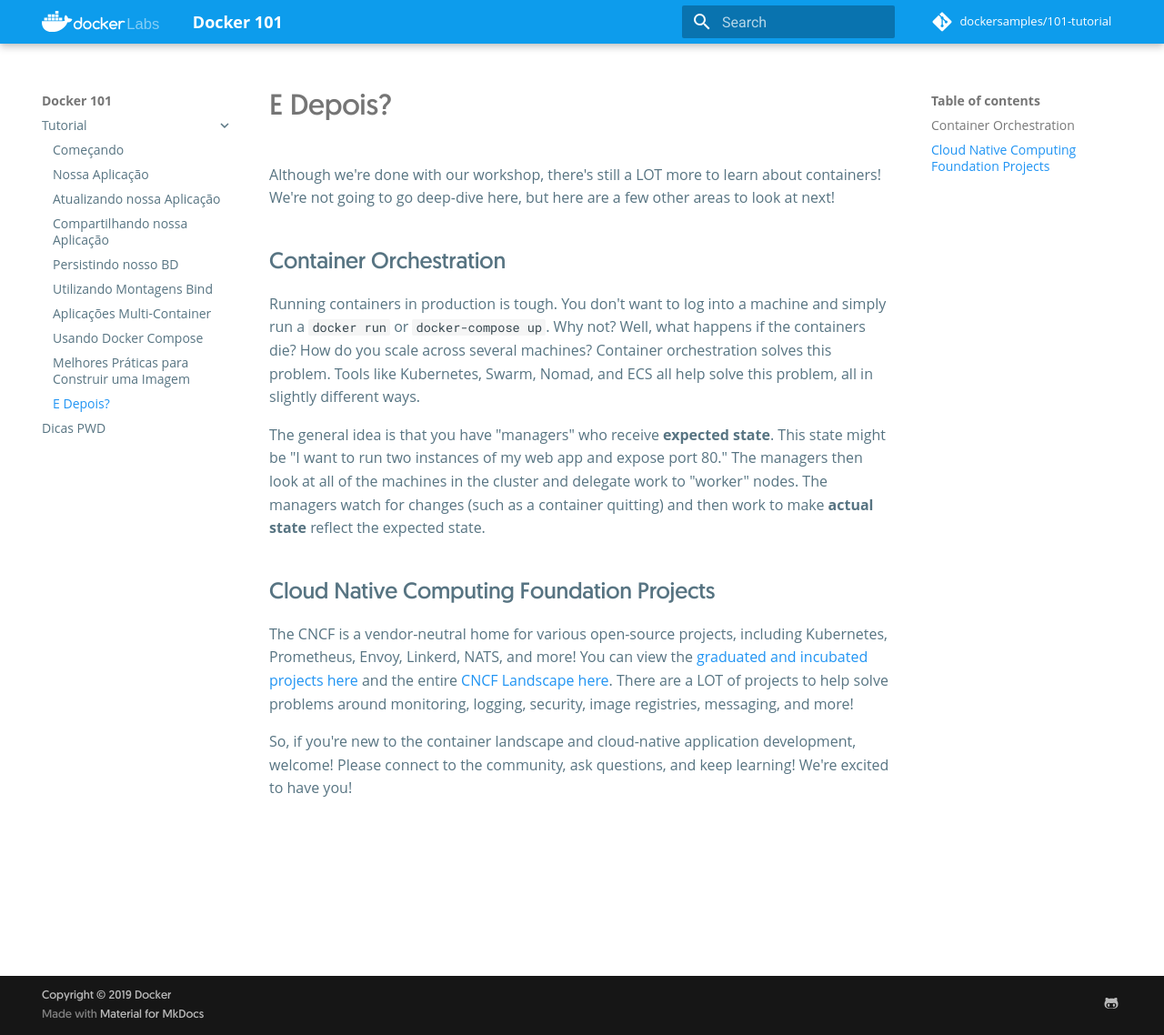
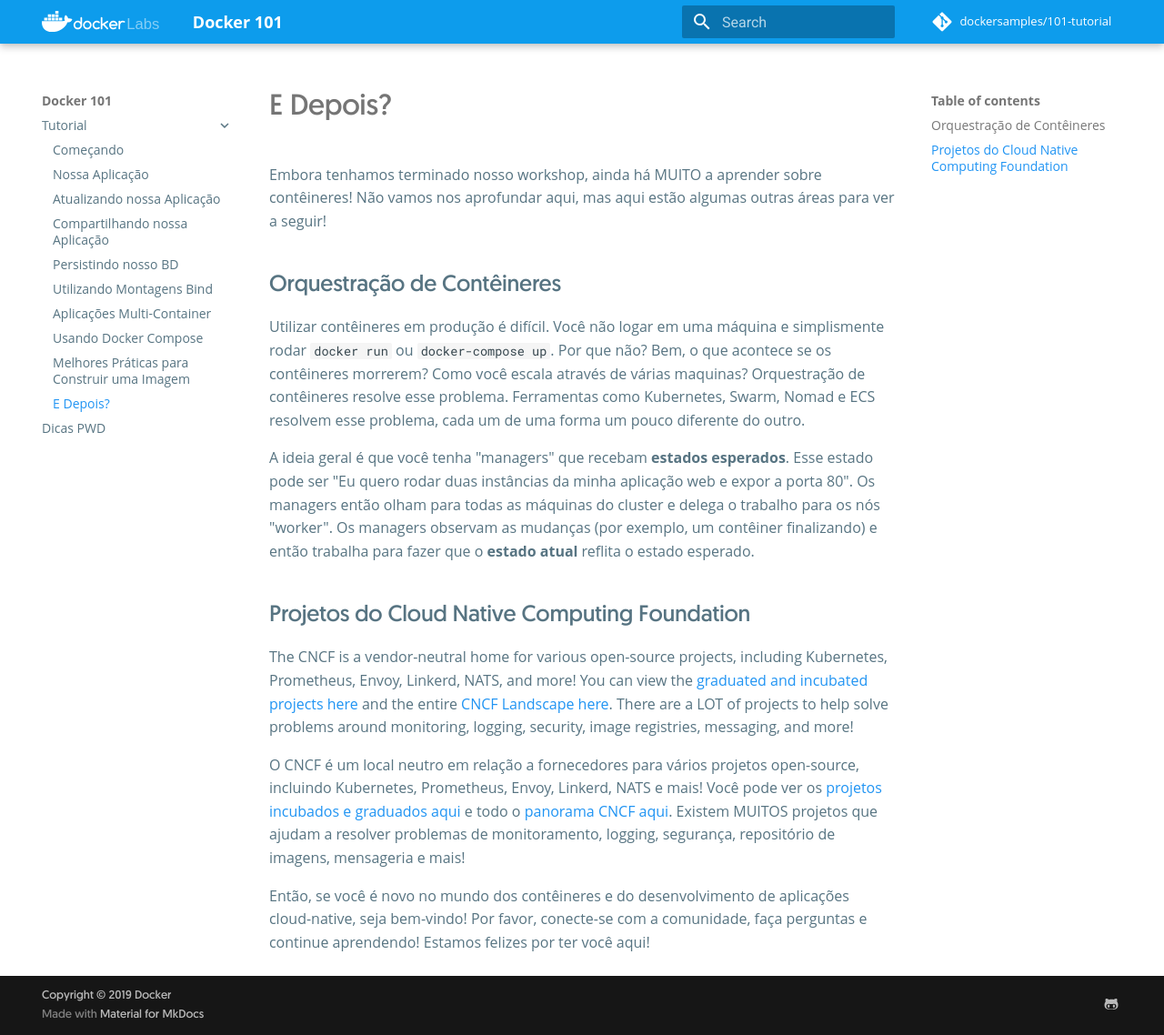
Before and after one commit to dockersamples/101-tutorial, an MkDocs documentation site: the page built from docs/tutorial/what-next/index.md, in a window 1280 px wide and 1138 px high. Shown: the whole window at 91% size. Built offline with MkDocs 1.6.1 and Material for MkDocs 9.7.7, drawn with Linux system fonts in a browser that asks for light colours; nearby versions of some CDN libraries; comment, search, counter and statistics services are not loaded.

Commit message:
Translate "What Next" to PT-BR

```diff
--- a/docs/tutorial/what-next/index.md
+++ b/docs/tutorial/what-next/index.md
@@ -1,26 +1,32 @@
+Embora tenhamos terminado nosso workshop, ainda há MUITO a aprender sobre contêineres!
+Não vamos nos aprofundar aqui, mas aqui estão algumas outras áreas para ver a seguir!
 
-Although we're done with our workshop, there's still a LOT more to learn about containers!
-We're not going to go deep-dive here, but here are a few other areas to look at next!
+## Orquestração de Contêineres
 
-## Container Orchestration
+Utilizar contêineres em produção é difícil. Você não logar em uma máquina e simplismente rodar
+`docker run` ou `docker-compose up`. Por que não? Bem, o que acontece se os contêineres morrerem?
+Como você escala através de várias maquinas? Orquestração de contêineres resolve esse problema.
+Ferramentas como Kubernetes, Swarm, Nomad e ECS resolvem esse problema, cada um de uma forma um
+pouco diferente do outro.
 
-Running containers in production is tough. You don't want to log into a machine and simply run a
-`docker run` or `docker-compose up`. Why not? Well, what happens if the containers die? How do you
-scale across several machines? Container orchestration solves this problem. Tools like Kubernetes,
-Swarm, Nomad, and ECS all help solve this problem, all in slightly different ways.
+A ideia geral é que você tenha "managers" que recebam **estados esperados**. Esse estado pode ser
+"Eu quero rodar duas instâncias da minha aplicação web e expor a porta 80". Os managers então olham
+para todas as máquinas do cluster e delega o trabalho para os nós "worker". Os managers observam as
+mudanças (por exemplo, um contêiner finalizando) e então trabalha para fazer que o **estado atual** reflita
+o estado esperado.
 
-The general idea is that you have "managers" who receive **expected state**. This state might be
-"I want to run two instances of my web app and expose port 80." The managers then look at all of the
-machines in the cluster and delegate work to "worker" nodes. The managers watch for changes (such as
-a container quitting) and then work to make **actual state** reflect the expected state.
-
-
-## Cloud Native Computing Foundation Projects
+## Projetos do Cloud Native Computing Foundation
 
 The CNCF is a vendor-neutral home for various open-source projects, including Kubernetes, Prometheus,
 Envoy, Linkerd, NATS, and more! You can view the [graduated and incubated projects here](https://www.cncf.io/projects/)
 and the entire [CNCF Landscape here](https://landscape.cncf.io/). There are a LOT of projects to help
 solve problems around monitoring, logging, security, image registries, messaging, and more!
 
-So, if you're new to the container landscape and cloud-native application development, welcome! Please
-connect to the community, ask questions, and keep learning! We're excited to have you!
+O CNCF é um local neutro em relação a fornecedores para vários projetos open-source, incluindo Kubernetes,
+Prometheus, Envoy, Linkerd, NATS e mais! Você pode ver os [projetos incubados e graduados aqui](https://www.cncf.io/projects/)
+e todo o [panorama CNCF aqui](https://landscape.cncf.io/). Existem MUITOS projetos que ajudam a resolver
+problemas de monitoramento, logging, segurança, repositório de imagens, mensageria e mais!
+
+Então, se você é novo no mundo dos contêineres e do desenvolvimento de aplicações cloud-native, seja
+bem-vindo! Por favor, conecte-se com a comunidade, faça perguntas e continue aprendendo! Estamos felizes
+por ter você aqui!
```
